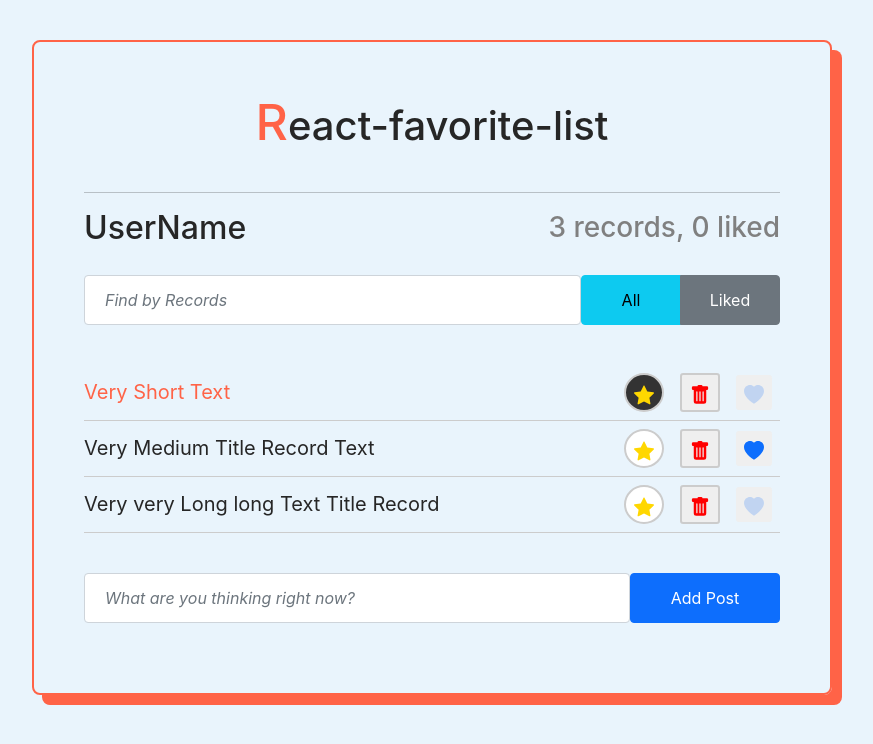
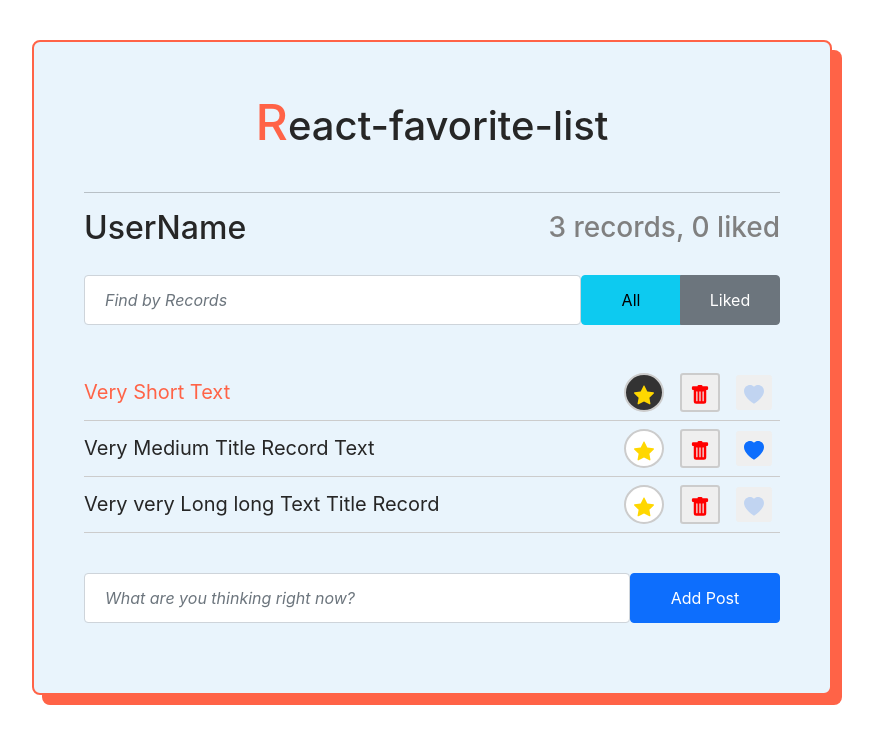
Before and after one commit to Filgeary/react-favorite-list, a React (Create React App) app: page / in a window 1280 px wide. Shown: the top 744 px of the page, without its empty margins (208-1081 px from the left). Built offline with nearby package versions, Linux system fonts and the light colour scheme.

Commit message:
fix styles

```diff
--- a/src/components/app.css
+++ b/src/components/app.css
@@ -7,6 +7,7 @@
   text-align: center;
   border: 2px solid tomato;
   border-radius: 8px;
+  background-color: hsl(203, 75%, 95%);
   box-shadow: 10px 10px 0 tomato;
 }
 .app h1 {
--- a/src/index.css
+++ b/src/index.css
@@ -9,7 +9,6 @@ body {
   font-size: 18px;
   line-height: 27px;
   color: hsl(0, 0%, 15%);
-  background-color: hsl(203, 75%, 95%);
 }
 
 code {
```
